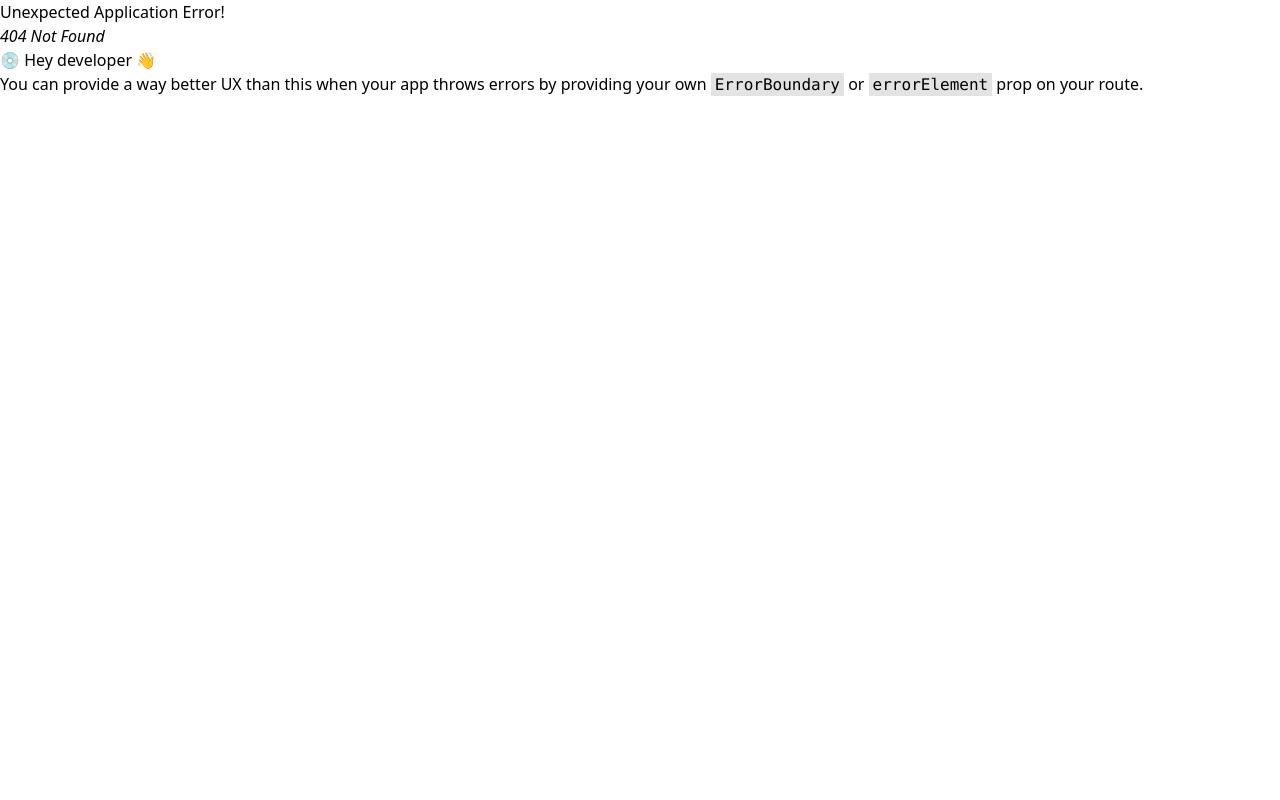
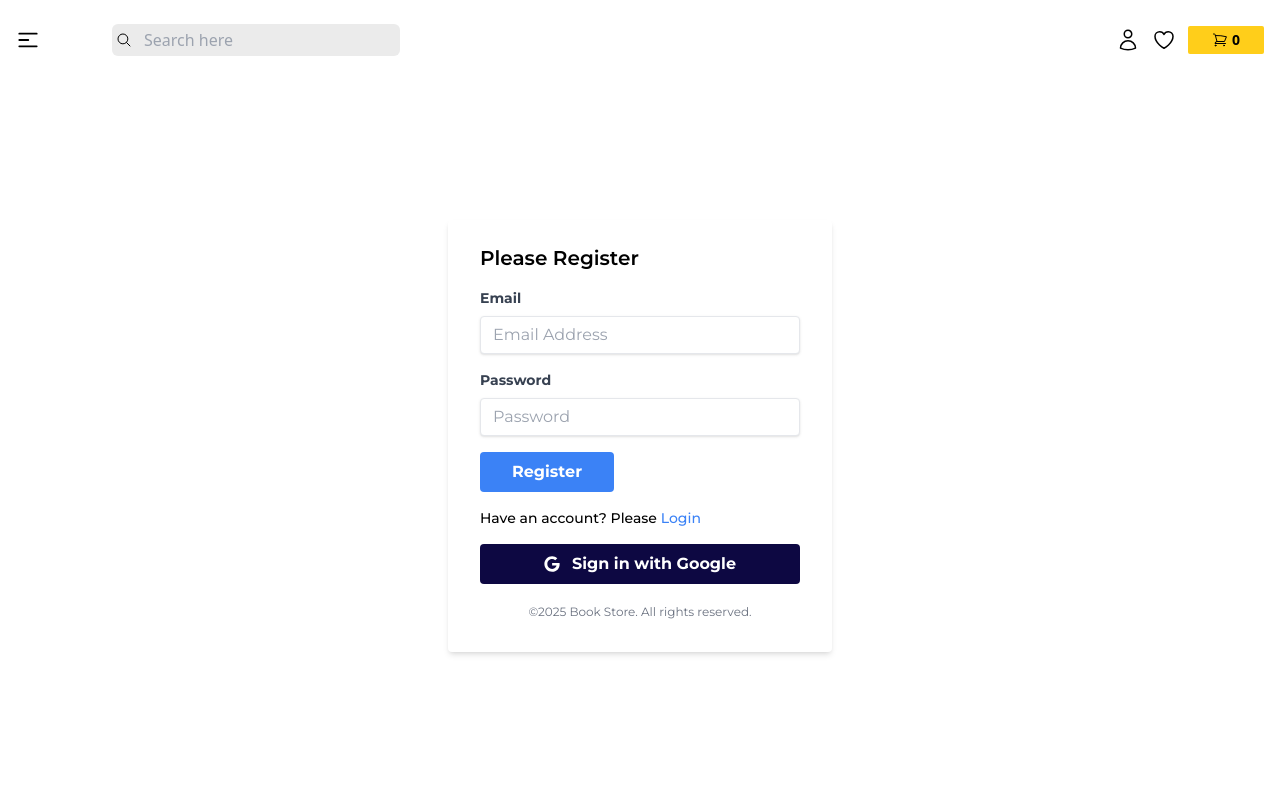
Before and after one commit to ndgkhoa/books-store-fe, a React (Vite) app: page /register in a window 1280 px wide. Before the commit this address had no page. Shown: the top 800 px of the page. Built offline with nearby package versions, Linux system fonts and the light colour scheme.

Commit message:
add login and register page

```diff
--- a/package.json
+++ b/package.json
@@ -12,6 +12,7 @@
   "dependencies": {
     "react": "^18.3.1",
     "react-dom": "^18.3.1",
+    "react-hook-form": "^7.53.1",
     "react-icons": "^5.3.0",
     "react-router-dom": "^6.27.0",
     "swiper": "^11.1.14"
--- /dev/null
+++ b/src/components/Login.jsx
@@ -0,0 +1,94 @@
+import { useState } from 'react'
+import { useForm } from 'react-hook-form'
+import { FaGoogle } from 'react-icons/fa'
+import { Link } from 'react-router-dom'
+
+const Login = () => {
+    const [message, setMessage] = useState('')
+    const {
+        register,
+        handleSubmit,
+        watch,
+        formState: { errors },
+    } = useForm()
+
+    const onSubmit = (data) => console.log(data)
+
+    const handleGoogleSignIn = () => {}
+
+    return (
+        <div className="h-[calc(100vh-120px)] flex justify-center items-center">
+            <div className="w-full max-w-sm mx-auto bg-white shadow-md rounded px-8 pt-6 pb-8 mb-4">
+                <h2 className="text-xl font-semibold mb-4">Please Login</h2>
+                <form action="" onSubmit={handleSubmit(onSubmit)}>
+                    <div className="mb-4">
+                        <label
+                            htmlFor="email"
+                            className="block text-gray-700 text-sm font-bold mb-2"
+                        >
+                            Email
+                        </label>
+                        <input
+                            {...register('email', { required: true })}
+                            type="email"
+                            name="email"
+                            id="email"
+                            placeholder="Email Address"
+                            className="shadow appearance-none border rounded w-full py-2 px-3 leading-tight focus:outline-none focus:shadow"
+                        />
+                    </div>
+                    <div className="mb-4">
+                        <label
+                            htmlFor="password"
+                            className="block text-gray-700 text-sm font-bold mb-2"
+                        >
+                            Password
+                        </label>
+                        <input
+                            {...register('password', { required: true })}
+                            type="password"
+                            name="password"
+                            id="password"
+                            placeholder="Password"
+                            className="shadow appearance-none border rounded w-full py-2 px-3 leading-tight focus:outline-none focus:shadow"
+                        />
+                    </div>
+                    {message && (
+                        <p className="text-red-500 text-sm italic mb-6">
+                            {message}
+                        </p>
+                    )}
+                    <div>
+                        <button className="bg-blue-500 hover:bg-blue-700 text-white font-bold py-2 px-8 rounded focus:outline-none">
+                            Login
+                        </button>
+                    </div>
+                </form>
+                <p className="align-baseline font-medium mt-4 text-sm">
+                    Haven't an account? Please{' '}
+                    <Link
+                        to="/register"
+                        className="text-blue-500 hover:text-blue-700"
+                    >
+                        Register
+                    </Link>
+                </p>
+                <div className="mt-4">
+                    <button
+                        onClick={handleGoogleSignIn}
+                        className="w-full flex flex-wrap gap-1 items-center justify-center bg-secondary hover:bg-blue-700 text-white font-bold py-2 px-4 rounded focus:outline-none"
+                    >
+                        <FaGoogle className="mr-2" />
+                        Sign in with Google
+                    </button>
+                </div>
+
+                <p className="mt-5 text-center text-gray-500 text-xs">
+                    ©2025 Book Store. All rights reserved.
+                </p>
+            </div>
+        </div>
+    )
+}
+
+export default Login
--- /dev/null
+++ b/src/components/Register.jsx
@@ -0,0 +1,94 @@
+import { useState } from 'react'
+import { useForm } from 'react-hook-form'
+import { FaGoogle } from 'react-icons/fa'
+import { Link } from 'react-router-dom'
+
+const Register = () => {
+    const [message, setMessage] = useState('')
+    const {
+        register,
+        handleSubmit,
+        watch,
+        formState: { errors },
+    } = useForm()
+
+    const onSubmit = (data) => console.log(data)
+
+    const handleGoogleSignIn = () => {}
+
+    return (
+        <div className="h-[calc(100vh-120px)] flex justify-center items-center">
+            <div className="w-full max-w-sm mx-auto bg-white shadow-md rounded px-8 pt-6 pb-8 mb-4">
+                <h2 className="text-xl font-semibold mb-4">Please Register</h2>
+                <form action="" onSubmit={handleSubmit(onSubmit)}>
+                    <div className="mb-4">
+                        <label
+                            htmlFor="email"
+                            className="block text-gray-700 text-sm font-bold mb-2"
+                        >
+                            Email
+                        </label>
+                        <input
+                            {...register('email', { required: true })}
+                            type="email"
+                            name="email"
+                            id="email"
+                            placeholder="Email Address"
+                            className="shadow appearance-none border rounded w-full py-2 px-3 leading-tight focus:outline-none focus:shadow"
+                        />
+                    </div>
+                    <div className="mb-4">
+                        <label
+                            htmlFor="password"
+                            className="block text-gray-700 text-sm font-bold mb-2"
+                        >
+                            Password
+                        </label>
+                        <input
+                            {...register('password', { required: true })}
+                            type="password"
+                            name="password"
+                            id="password"
+                            placeholder="Password"
+                            className="shadow appearance-none border rounded w-full py-2 px-3 leading-tight focus:outline-none focus:shadow"
+                        />
+                    </div>
+                    {message && (
+                        <p className="text-red-500 text-sm italic mb-6">
+                            {message}
+                        </p>
+                    )}
+                    <div>
+                        <button className="bg-blue-500 hover:bg-blue-700 text-white font-bold py-2 px-8 rounded focus:outline-none">
+                            Register
+                        </button>
+                    </div>
+                </form>
+                <p className="align-baseline font-medium mt-4 text-sm">
+                    Have an account? Please{' '}
+                    <Link
+                        to="/login"
+                        className="text-blue-500 hover:text-blue-700"
+                    >
+                        Login
+                    </Link>
+                </p>
+                <div className="mt-4">
+                    <button
+                        onClick={handleGoogleSignIn}
+                        className="w-full flex flex-wrap gap-1 items-center justify-center bg-secondary hover:bg-blue-700 text-white font-bold py-2 px-4 rounded focus:outline-none"
+                    >
+                        <FaGoogle className="mr-2" />
+                        Sign in with Google
+                    </button>
+                </div>
+
+                <p className="mt-5 text-center text-gray-500 text-xs">
+                    ©2025 Book Store. All rights reserved.
+                </p>
+            </div>
+        </div>
+    )
+}
+
+export default Register
```
Also changed, not shown: src/routers/router.jsx (+10 -0 lines), 1 other file (tests, documents, lock files or other folders).
